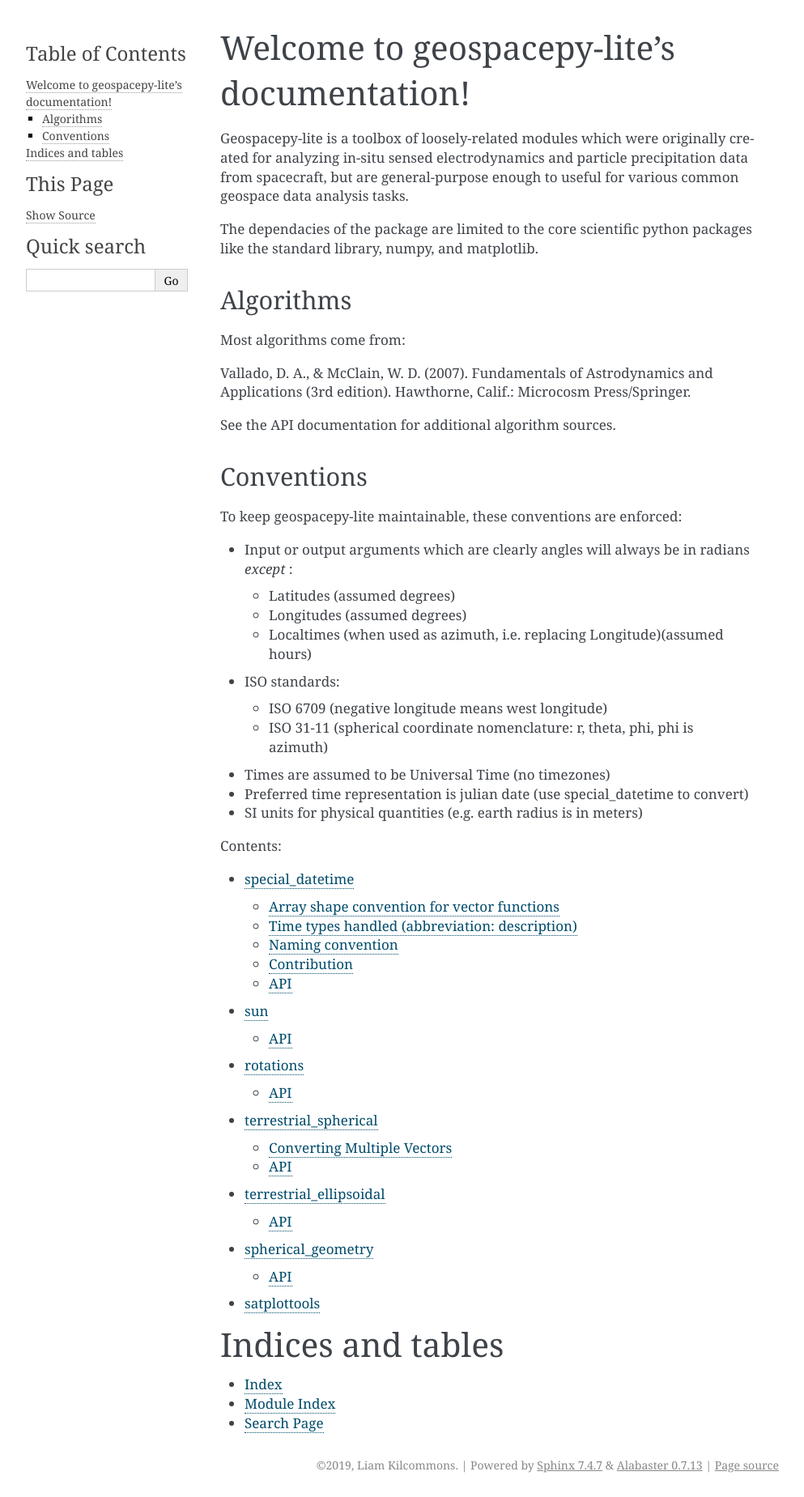
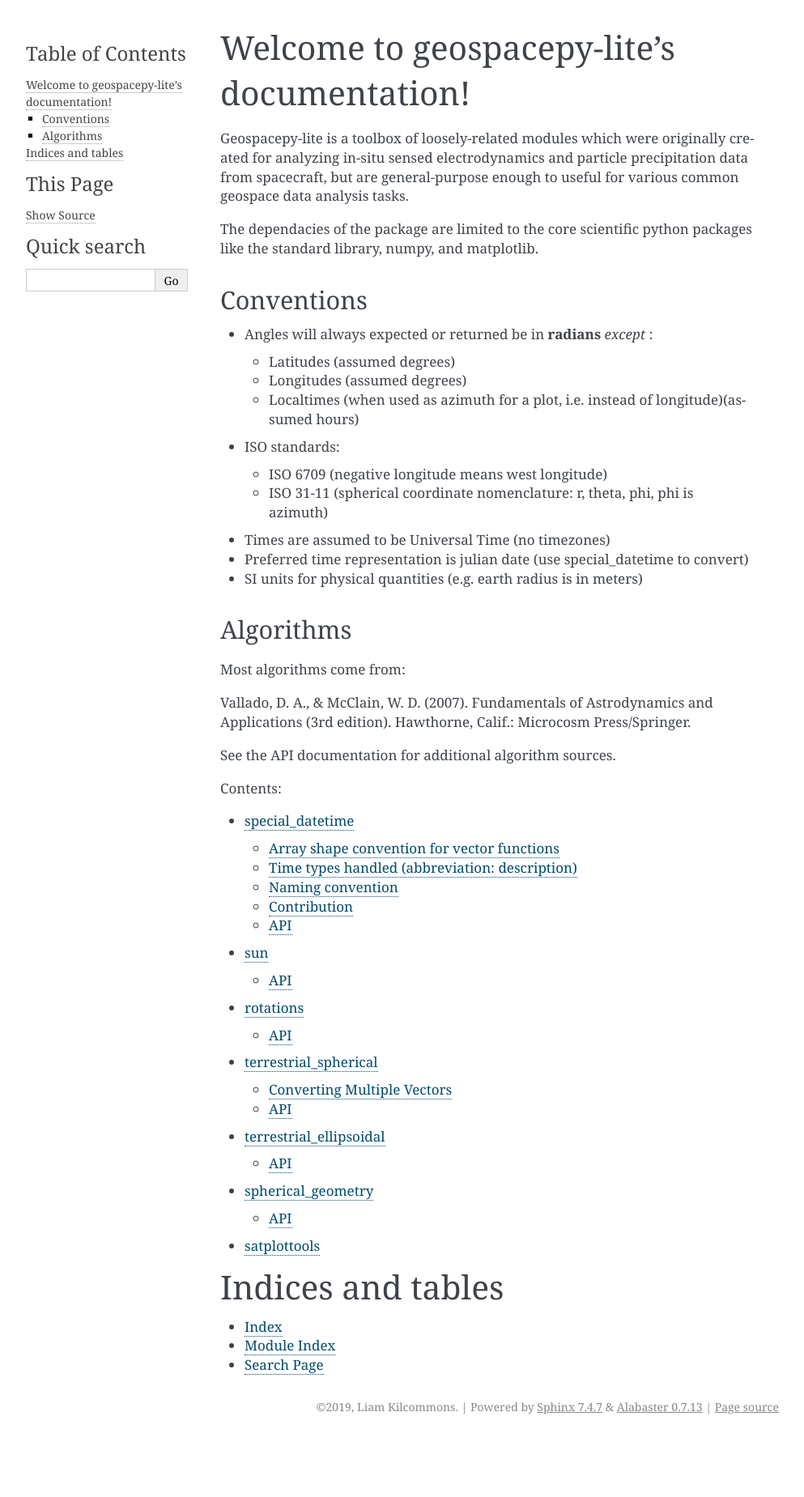
Before and after one commit to lkilcommons/geospacepy-lite, a Sphinx documentation site: the page built from docs/source/index.rst, in a window 1280 px wide. Shown: the whole page at 81% size, without its empty margins (148-1141 px from the left). Built offline with Sphinx 7.4.7, drawn with Linux system fonts in a browser that asks for light colours; after the commit the page ends 1777 px from its top, so only the background shows below that.

Commit message:
Small documentation changes

```diff
--- a/docs/source/index.rst
+++ b/docs/source/index.rst
@@ -11,25 +11,14 @@ created for analyzing in-situ sensed electrodynamics and particle precipitation
 
 The dependacies of the package are limited to the core scientific python packages like the standard library, numpy, and matplotlib.
 
-Algorithms
-----------
-
-Most algorithms come from:
-
-Vallado, D. A., & McClain, W. D. (2007). Fundamentals of Astrodynamics and Applications (3rd edition). Hawthorne, Calif.: Microcosm Press/Springer.
-
-See the API documentation for additional algorithm sources.
-
 Conventions
 -----------
 
-To keep geospacepy-lite maintainable, these conventions are enforced:
-
-- Input or output arguments which are clearly angles will always be in radians *except* :
+- Angles will always expected or returned be in **radians** *except* :
 
   * Latitudes (assumed degrees)
   * Longitudes (assumed degrees)
-  * Localtimes (when used as azimuth, i.e. replacing Longitude)(assumed hours)
+  * Localtimes (when used as azimuth for a plot, i.e. instead of longitude)(assumed hours)
 
 - ISO standards:
 
@@ -41,6 +30,15 @@ To keep geospacepy-lite maintainable, these conventions are enforced:
 - Preferred time representation is julian date (use special_datetime to convert)
 
 - SI units for physical quantities (e.g. earth radius is in meters)
+
+Algorithms
+----------
+
+Most algorithms come from:
+
+Vallado, D. A., & McClain, W. D. (2007). Fundamentals of Astrodynamics and Applications (3rd edition). Hawthorne, Calif.: Microcosm Press/Springer.
+
+See the API documentation for additional algorithm sources.
 
 .. toctree::
    :maxdepth: 2
--- a/setup.py
+++ b/setup.py
@@ -12,7 +12,7 @@ from setuptools import setup, Extension
 from setuptools.command import install as _install
 
 setup(name='geospacepy',
-      version = "0.2.0rc3",
+      version = "0.2.0",
       description = "A small library for geospace data analysis",
       author = "Liam Kilcommons",
       author_email = 'liam.kilcommons@colorado.edu',
```
Also changed, not shown: 1 other file.
